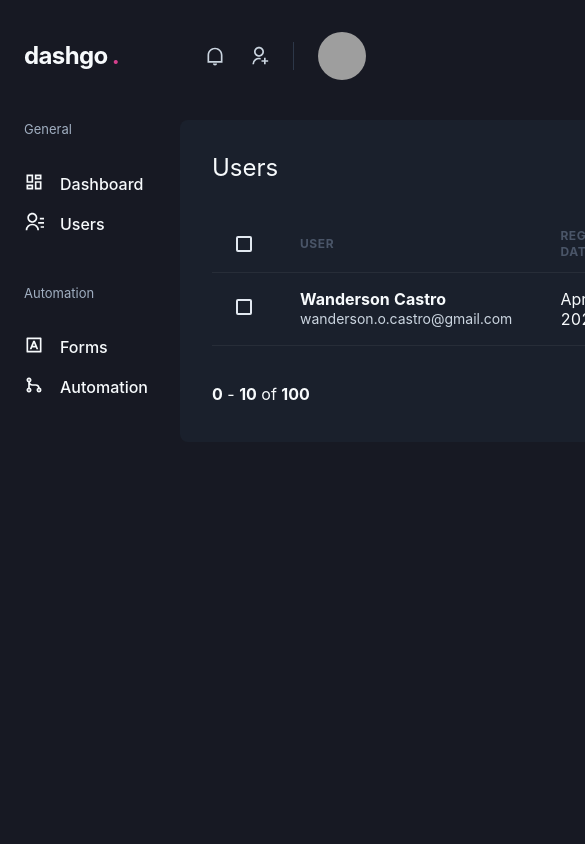
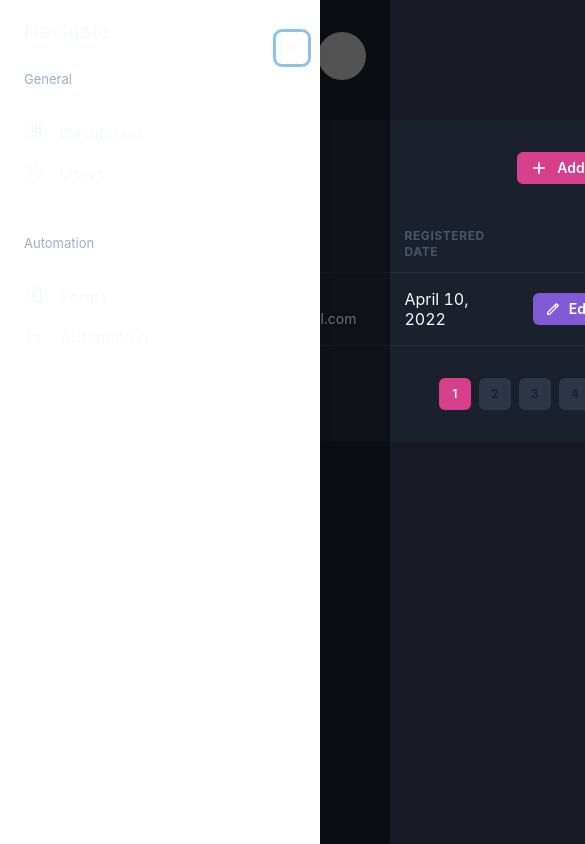
Before and after one commit to wandersonce/Dashboard, a Next.js app: page /users in a window 390 px wide. Shown: the top 844 px of the page, 585 px wide, since content can reach past the window. Built offline with nearby package versions, Linux system fonts and the light colour scheme; grey boxes are pictures that could not be loaded.

Commit message:
Creating DrawerSidebar

```diff
--- /dev/null
+++ b/src/components/Sidebar/SidebarNav.tsx
@@ -0,0 +1,20 @@
+import { Stack } from '@chakra-ui/react'
+import React from 'react'
+import { RiDashboardLine, RiContactsLine, RiInputMethodLine, RiGitMergeLine } from 'react-icons/ri'
+import NavLink from './NavLink'
+import NavSection from './NavSection'
+
+export default function SidebarNav() {
+  return (
+    <Stack spacing="12" align="flex-start">
+    <NavSection title="General">
+        <NavLink icon={RiDashboardLine}>Dashboard</NavLink>
+        <NavLink icon={RiContactsLine}>Users</NavLink>
+    </NavSection>
+    <NavSection title="Automation">
+    <NavLink icon={RiInputMethodLine}>Forms</NavLink>
+    <NavLink icon={RiGitMergeLine}>Automation</NavLink>
+    </NavSection>
+  </Stack>
+  )
+}
--- a/src/components/Sidebar/index.tsx
+++ b/src/components/Sidebar/index.tsx
@@ -1,22 +1,31 @@
-import { Box, Icon, Link, Stack, Text } from '@chakra-ui/react'
+import { Box, Drawer, DrawerBody, DrawerCloseButton, DrawerContent, DrawerHeader, DrawerOverlay, useBreakpointValue } from '@chakra-ui/react'
 import React from 'react'
-import { RiContactsLine, RiDashboardLine, RiGitMergeLine, RiInputMethodLine } from 'react-icons/ri'
-import NavLink from './NavLink'
-import NavSection from './NavSection'
+import SidebarNav from './SidebarNav'
 
 export default function Sidebar() {
+  const isDrawerSidebar = useBreakpointValue({
+    base: true,
+    lg:false
+  })
+
+  if(isDrawerSidebar) {
+    return (
+      <Drawer isOpen={true} placement="left" onClose={() => {}}>
+      <DrawerOverlay>
+        <DrawerContent>
+          <DrawerCloseButton mt="6" />
+          <DrawerHeader>Navigate</DrawerHeader>
+          <DrawerBody>
+            <SidebarNav />
+          </DrawerBody>
+        </DrawerContent>
+      </DrawerOverlay>
+    </Drawer>
+    )
+  }
   return (
     <Box as="aside" w="64" mr="8">
-      <Stack spacing="12" align="flex-start">
-        <NavSection title="General">
-            <NavLink icon={RiDashboardLine}>Dashboard</NavLink>
-            <NavLink icon={RiContactsLine}>Users</NavLink>
-        </NavSection>
-        <NavSection title="Automation">
-        <NavLink icon={RiInputMethodLine}>Forms</NavLink>
-        <NavLink icon={RiGitMergeLine}>Automation</NavLink>
-        </NavSection>
-      </Stack>
+      <SidebarNav />
     </Box>
   )
 }
--- a/src/pages/dashboard.tsx
+++ b/src/pages/dashboard.tsx
@@ -1,7 +1,7 @@
 import { Box, Flex, SimpleGrid, Text , theme} from '@chakra-ui/react'
 import dynamic from 'next/dynamic'
 import React from 'react'
-import Header from '../components/header'
+import Header from '../components/Header'
 import Sidebar from '../components/Sidebar'
 
 const Chart = dynamic(() => import('react-apexcharts'), {
@@ -69,7 +69,7 @@
       <Sidebar />
 
       <SimpleGrid flex="1" gap="4" minChildWidth="320px" align="flex-start">
-        <Box p="8" bg="gray.800" borderRadius="8" pb="4">
+        <Box p={["6","8"]} bg="gray.800" borderRadius="8" pb="4">
           <Text fontSize="lg" mb="4">Week Subscribers</Text>
           <Chart options={options} series={series} type="area" height={160} />
         </Box>
```
